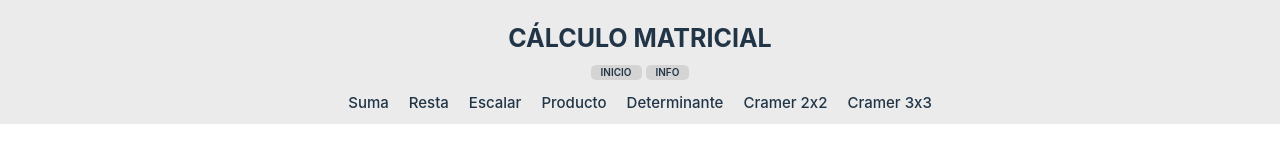
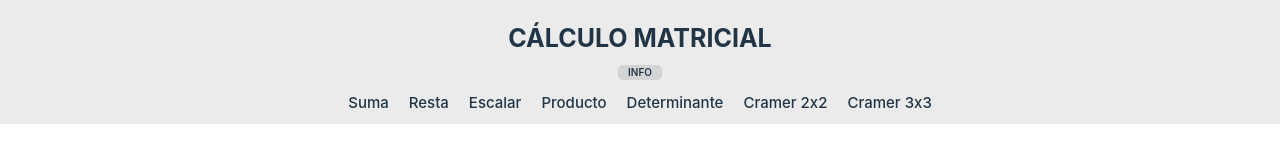
Before and after one commit to joshdev15/matrix-calc, a React (Vite) app: page / in a window 1280 px wide. Shown: the top 160 px of the page. Built offline with nearby package versions, Linux system fonts and the light colour scheme.

Commit message:
Update: header routes improvement

```diff
--- a/src/components/Header/index.tsx
+++ b/src/components/Header/index.tsx
@@ -14,14 +14,18 @@ const Header = () => {
 
   return (
     <header className={styles.header}>
-      <p className={styles.title}>CÁLCULO MATRICIAL</p>
+      <p className={styles.title} onClick={() => router("/")}>
+        CÁLCULO MATRICIAL
+      </p>
 
       <div
         className={styles.routeWrapper}
         style={route.pathname === "/" ? {} : { paddingBottom: 10 }}
       >
-        <p onClick={() => router("/")}>INICIO</p>
-        <p onClick={() => router("/info")}>INFO</p>
+        {route.pathname === "/" && <p onClick={() => router("/info")}>INFO</p>}
+        {route.pathname === "/info" && (
+          <p onClick={() => router("/")}>INICIO</p>
+        )}
       </div>
 
       {route.pathname === "/" && (
```
